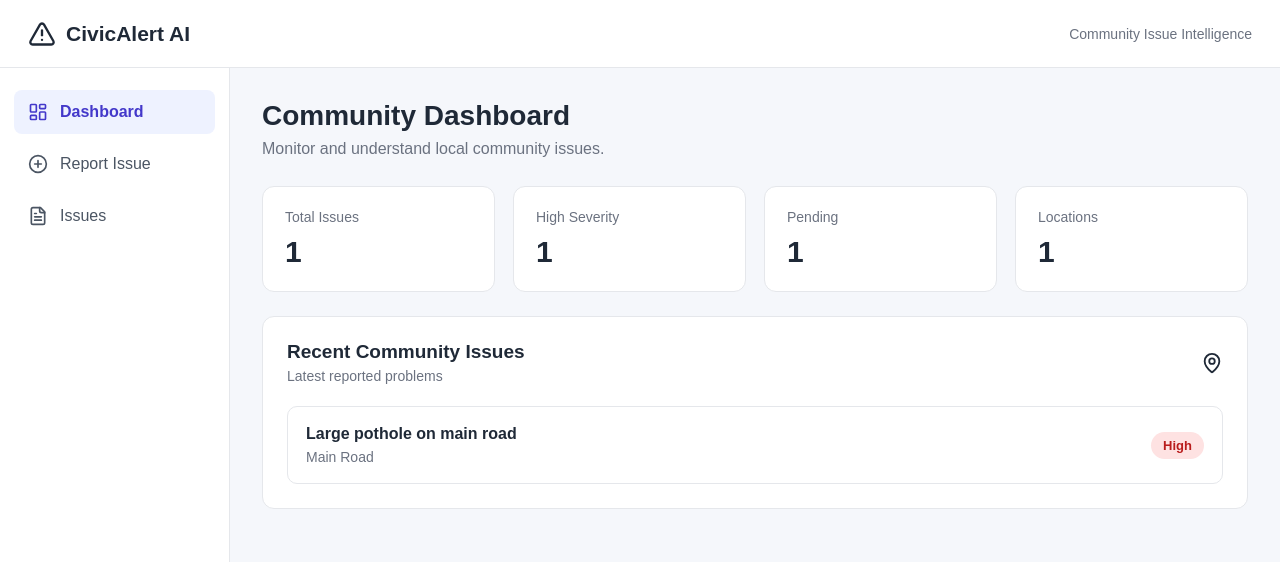
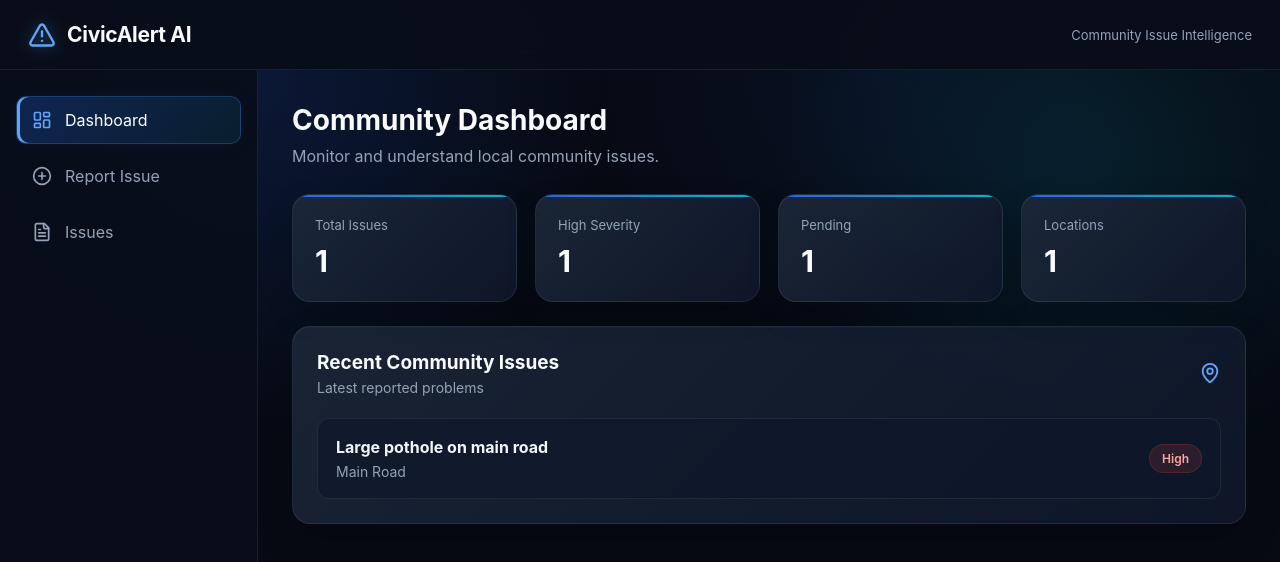
Before and after one commit to santoshml-lab/CivicAlert-AI-Frontend, a React (Vite) app: page / in a window 1280 px wide. Shown: the top 562 px of the page. Built offline with nearby package versions, Linux system fonts and the light colour scheme.

Commit message:
Update index.css

```diff
--- a/src/index.css
+++ b/src/index.css
@@ -5,9 +5,13 @@
 }
 
 body {
-  font-family: Arial, Helvetica, sans-serif;
-  background: #f5f7fb;
-  color: #1f2937;
+  font-family: Inter, Arial, Helvetica, sans-serif;
+  background:
+    radial-gradient(circle at 20% 10%, rgba(37, 99, 235, 0.16), transparent 28%),
+    radial-gradient(circle at 85% 20%, rgba(6, 182, 212, 0.12), transparent 25%),
+    #060a13;
+  color: #f8fafc;
+  min-height: 100vh;
 }
 
 button,
@@ -21,71 +25,135 @@ select {
   min-height: 100vh;
 }
 
+/* TOPBAR */
+
 .topbar {
-  height: 68px;
-  background: #ffffff;
-  border-bottom: 1px solid #e5e7eb;
+  height: 70px;
+  background: rgba(9, 14, 26, 0.92);
+  border-bottom: 1px solid rgba(148, 163, 184, 0.12);
+  backdrop-filter: blur(14px);
+
   display: flex;
   align-items: center;
   justify-content: space-between;
+
   padding: 0 28px;
+
+  position: sticky;
+  top: 0;
+  z-index: 10;
 }
 
 .brand {
   display: flex;
   align-items: center;
-  gap: 10px;
+  gap: 11px;
+
   font-size: 21px;
   font-weight: 700;
+  letter-spacing: -0.3px;
+}
+
+.brand svg {
+  color: #60a5fa;
+  filter: drop-shadow(0 0 8px rgba(96, 165, 250, 0.5));
 }
 
 .topbar-subtitle {
-  color: #6b7280;
-  font-size: 14px;
+  color: #94a3b8;
+  font-size: 13px;
 }
+
+/* LAYOUT */
 
 .layout {
   display: flex;
-  min-height: calc(100vh - 68px);
+  min-height: calc(100vh - 70px);
 }
 
+/* SIDEBAR */
+
 .sidebar {
-  width: 230px;
-  background: #ffffff;
-  border-right: 1px solid #e5e7eb;
-  padding: 22px 14px;
+  width: 258px;
+  flex-shrink: 0;
+
+  background: rgba(9, 14, 26, 0.96);
+  border-right: 1px solid rgba(148, 163, 184, 0.12);
+
+  padding: 26px 16px;
 }
 
 .nav-item {
   width: 100%;
-  border: none;
+
+  border: 1px solid transparent;
   background: transparent;
+
   display: flex;
   align-items: center;
-  gap: 12px;
-  padding: 12px 14px;
+  gap: 13px;
+
+  padding: 13px 15px;
   margin-bottom: 8px;
-  border-radius: 8px;
+
+  border-radius: 10px;
+
   cursor: pointer;
-  color: #4b5563;
+
+  color: #94a3b8;
   text-align: left;
+
+  transition:
+    background 0.2s ease,
+    color 0.2s ease,
+    transform 0.2s ease,
+    border 0.2s ease;
 }
 
 .nav-item:hover {
-  background: #f3f4f6;
+  background: rgba(37, 99, 235, 0.10);
+  color: #e2e8f0;
+  transform: translateX(3px);
 }
 
 .nav-item.active {
-  background: #eef2ff;
-  color: #4338ca;
-  font-weight: 600;
+  background: linear-gradient(
+    135deg,
+    rgba(37, 99, 235, 0.28),
+    rgba(6, 182, 212, 0.10)
+  );
+
+  border-color: rgba(96, 165, 250, 0.22);
+
+  color: #ffffff;
+
+  box-shadow:
+    inset 3px 0 0 #60a5fa,
+    0 0 20px rgba(37, 99, 235, 0.08);
 }
+
+.nav-item.active svg {
+  color: #60a5fa;
+}
+
+/* MAIN */
 
 .main-content {
   flex: 1;
-  padding: 32px;
-  max-width: 1400px;
+
+  padding: 34px;
+
+  max-width: 1500px;
+
+  background:
+    radial-gradient(
+      circle at 60% 0%,
+      rgba(37, 99, 235, 0.07),
+      transparent 30%
+    );
 }
+
+/* PAGE HEADER */
 
 .page-header {
   margin-bottom: 28px;
@@ -94,129 +162,223 @@ select {
 .page-header h1,
 .content-card h1 {
   font-size: 28px;
+  line-height: 1.2;
   margin-bottom: 8px;
+
+  color: #f8fafc;
 }
 
 .page-header p,
 .content-card > p {
-  color: #6b7280;
+  color: #94a3b8;
 }
+
+/* STAT CARDS */
 
 .stats-grid {
   display: grid;
   grid-template-columns: repeat(4, 1fr);
   gap: 18px;
+
   margin-bottom: 24px;
 }
 
 .stat-card {
-  background: #ffffff;
-  border: 1px solid #e5e7eb;
-  border-radius: 12px;
+  position: relative;
+  overflow: hidden;
+
+  background: linear-gradient(
+    135deg,
+    rgba(30, 41, 59, 0.88),
+    rgba(15, 23, 42, 0.92)
+  );
+
+  border: 1px solid rgba(148, 163, 184, 0.13);
+
+  border-radius: 18px;
+
   padding: 22px;
+
+  box-shadow:
+    0 12px 30px rgba(0, 0, 0, 0.20),
+    inset 0 1px 0 rgba(255, 255, 255, 0.03);
+
+  transition:
+    transform 0.25s ease,
+    border 0.25s ease,
+    box-shadow 0.25s ease;
+}
+
+.stat-card::before {
+  content: "";
+
+  position: absolute;
+  top: 0;
+  left: 0;
+  right: 0;
+
+  height: 2px;
+
+  background: linear-gradient(
+    90deg,
+    #2563eb,
+    #06b6d4
+  );
+}
+
+.stat-card:hover {
+  transform: translateY(-4px);
+
+  border-color: rgba(96, 165, 250, 0.25);
+
+  box-shadow:
+    0 18px 38px rgba(0, 0, 0, 0.28),
+    0 0 25px rgba(37, 99, 235, 0.08);
 }
 
 .stat-card span {
   display: block;
-  color: #6b7280;
-  font-size: 14px;
+
+  color: #94a3b8;
+
+  font-size: 13px;
+
   margin-bottom: 10px;
 }
 
 .stat-card strong {
   font-size: 30px;
+  color: #f8fafc;
 }
 
+/* CONTENT CARD */
+
 .content-card {
-  background: #ffffff;
-  border: 1px solid #e5e7eb;
-  border-radius: 12px;
+  background: linear-gradient(
+    135deg,
+    rgba(30, 41, 59, 0.82),
+    rgba(15, 23, 42, 0.90)
+  );
+
+  border: 1px solid rgba(148, 163, 184, 0.13);
+
+  border-radius: 18px;
+
   padding: 24px;
+
+  box-shadow:
+    0 15px 35px rgba(0, 0, 0, 0.22),
+    inset 0 1px 0 rgba(255, 255, 255, 0.025);
 }
 
 .card-header {
   display: flex;
   align-items: center;
   justify-content: space-between;
+
   margin-bottom: 22px;
 }
 
 .card-header h2 {
   font-size: 19px;
   margin-bottom: 5px;
+  color: #f8fafc;
 }
 
 .card-header p {
-  color: #6b7280;
+  color: #94a3b8;
   font-size: 14px;
 }
+
+.card-header svg {
+  color: #60a5fa;
+}
+
+/* ISSUE */
 
 .issue-row {
   display: flex;
   align-items: center;
   justify-content: space-between;
-  border: 1px solid #e5e7eb;
-  border-radius: 10px;
+
+  background: rgba(15, 23, 42, 0.65);
+
+  border: 1px solid rgba(148, 163, 184, 0.12);
+
+  border-radius: 12px;
+
   padding: 18px;
+
+  transition: border 0.2s ease, background 0.2s ease;
+}
+
+.issue-row:hover {
+  background: rgba(30, 41, 59, 0.75);
+  border-color: rgba(96, 165, 250, 0.20);
 }
 
 .issue-row h3 {
   font-size: 16px;
   margin-bottom: 6px;
+  color: #f1f5f9;
 }
 
 .issue-row p {
-  color: #6b7280;
+  color: #94a3b8;
   font-size: 14px;
 }
 
+/* SEVERITY */
+
 .severity {
   padding: 6px 12px;
+
   border-radius: 20px;
-  font-size: 13px;
+
+  font-size: 12px;
   font-weight: 600;
 }
 
 .severity.high {
-  background: #fee2e2;
-  color: #b91c1c;
+  background: rgba(239, 68, 68, 0.13);
+  color: #fca5a5;
+
+  border: 1px solid rgba(239, 68, 68, 0.20);
 }
 
-@media (max-width: 800px) {
+/* RESPONSIVE */
+
+@media (max-width: 900px) {
+  .stats-grid {
+    grid-template-columns: repeat(2, 1fr);
+  }
+
+  .sidebar {
+    width: 220px;
+  }
+
+  .main-content {
+    padding: 24px;
+  }
+}
+
+@media (max-width: 650px) {
+  .topbar {
+    padding: 0 16px;
+  }
+
   .topbar-subtitle {
     display: none;
   }
 
   .sidebar {
-    width: 190px;
-  }
-
-  .stats-grid {
-    grid-template-columns: repeat(2, 1fr);
-  }
-
-  .main-content {
-    padding: 20px;
-  }
-}
-
-@media (max-width: 560px) {
-  .topbar {
-    padding: 0 16px;
-  }
-
-  .sidebar {
-    width: 70px;
-    padding: 16px 8px;
+    width: 72px;
+    padding: 18px 8px;
   }
 
   .nav-item {
     justify-content: center;
-    padding: 12px 8px;
-  }
-
-  .nav-item svg {
-    margin: 0;
+    padding: 13px 8px;
   }
 
   .nav-item {
@@ -228,11 +390,11 @@ select {
     height: 21px;
   }
 
+  .main-content {
+    padding: 18px;
+  }
+
   .stats-grid {
     grid-template-columns: 1fr;
   }
-
-  .main-content {
-    padding: 16px;
-  }
 }
```
